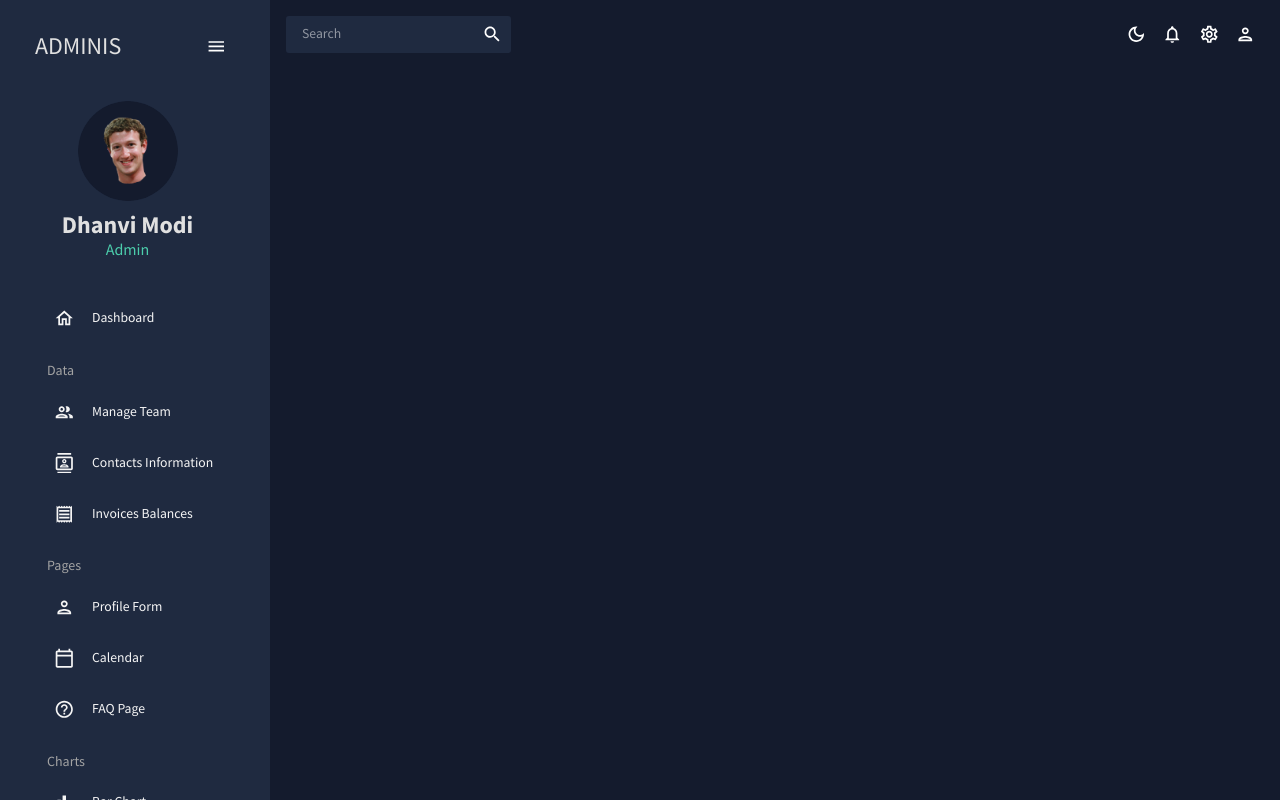
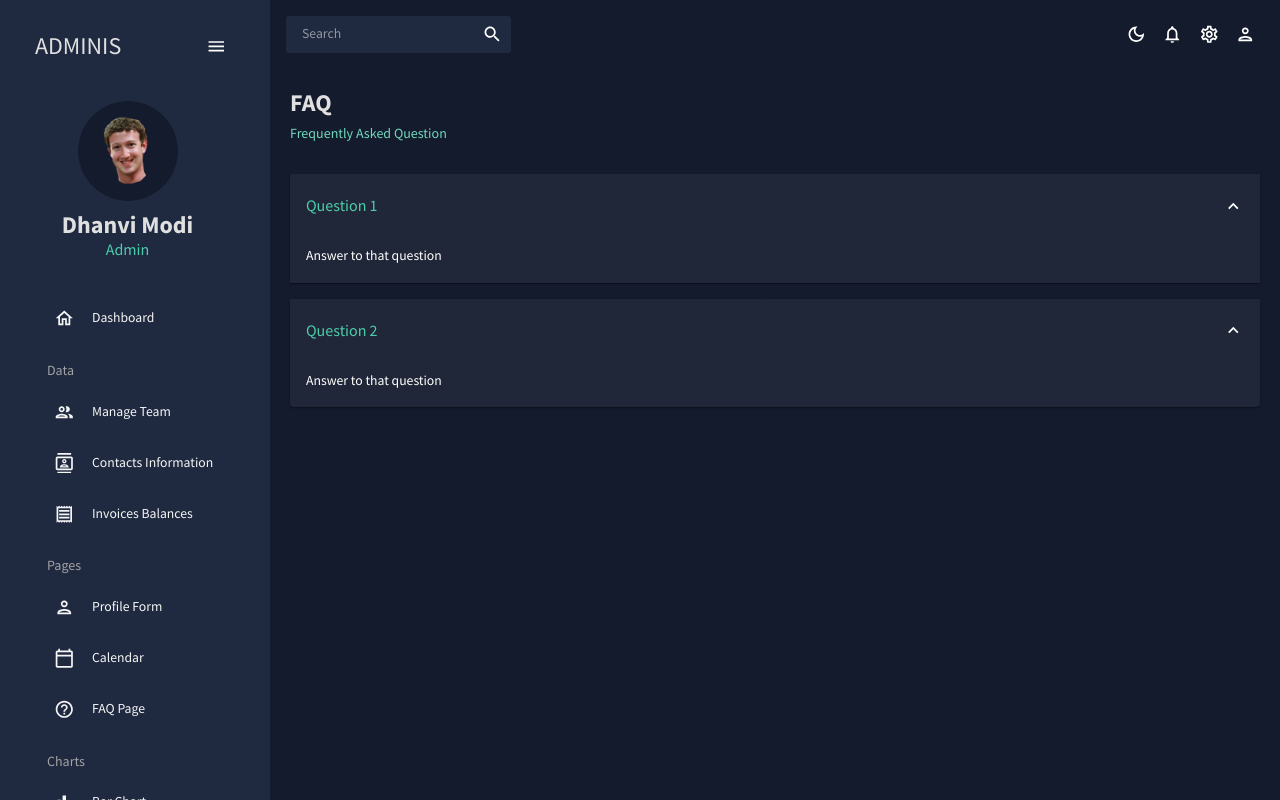
Before and after one commit to dhanvimodi/AdminDashboard, a React (Create React App) app: page /faq in a window 1280 px wide. Built offline with nearby package versions, Linux system fonts and the light colour scheme.

Commit message:
faq screen completed

```diff
--- a/src/App.js
+++ b/src/App.js
@@ -12,7 +12,7 @@
 // import Line from "./scenes/line"
  import Form from "./scenes/form"
 // import Pie from "./scenes/pie"
-// import FAQ from "./scenes/faq"
+ import FAQ from "./scenes/faq"
 // import Geography from "./scenes/geography"
  import Calendar from "./scenes/calendar"
 
@@ -33,10 +33,11 @@
                  <Route path="/contacts" element={<Contacts/>}/>
                  <Route path="/invoices" element={<Invoices/>}/>
                  <Route path="/calendar" element={<Calendar/>}/>
+                 <Route path="/faq" element={<FAQ/>}/>
                 <Route path="/form" element={<Form/>}/>
               {/*    <Route path="/bar" element={<Bar/>}/>
                 <Route path="/line" element={<Line/>}/>
-                <Route path="/faq" element={<FAQ/>}/>
+
                 <Route path="/geography" element={<Geography/>}/>
 
                 <Route path="/pie" element={<Pie/>}/> */}
--- /dev/null
+++ b/src/scenes/faq/index.jsx
@@ -0,0 +1,60 @@
+import { Box, Typography, useTheme } from "@mui/material";
+import Accordion from "@mui/material/Accordion";
+import AccordionSummary from "@mui/material/AccordionSummary";
+import AccordionDetails from "@mui/material/AccordionDetails";
+import ExpandMoreIcon from "@mui/icons-material/ExpandMore";
+
+import Header from "../../components/Header";
+import { tokens } from "../../theme";
+
+const FAQ = () => {
+	const theme = useTheme();
+	const colors = tokens(theme.palette.mode);
+
+	return (
+		<Box m="20px">
+			<Header
+				title="FAQ"
+				subTitle="Frequently Asked Question"
+			/>
+			<Accordion
+				defaultExpanded
+				sx={{
+					backgroundColor: colors.primary[500],
+				}}
+			>
+				<AccordionSummary expandIcon={<ExpandMoreIcon />}>
+					<Typography
+						color={colors.greenAccent[500]}
+						variant="h5"
+					>
+						Question 1
+					</Typography>
+				</AccordionSummary>
+				<AccordionDetails>
+					<Typography>Answer to that question</Typography>
+				</AccordionDetails>
+			</Accordion>
+
+			<Accordion
+				defaultExpanded
+				sx={{
+					backgroundColor: colors.primary[500],
+				}}
+			>
+				<AccordionSummary expandIcon={<ExpandMoreIcon />}>
+					<Typography
+						color={colors.greenAccent[500]}
+						variant="h5"
+					>
+						Question 2
+					</Typography>
+				</AccordionSummary>
+				<AccordionDetails>
+					<Typography>Answer to that question</Typography>
+				</AccordionDetails>
+			</Accordion>
+		</Box>
+	);
+};
+export default FAQ;
```
